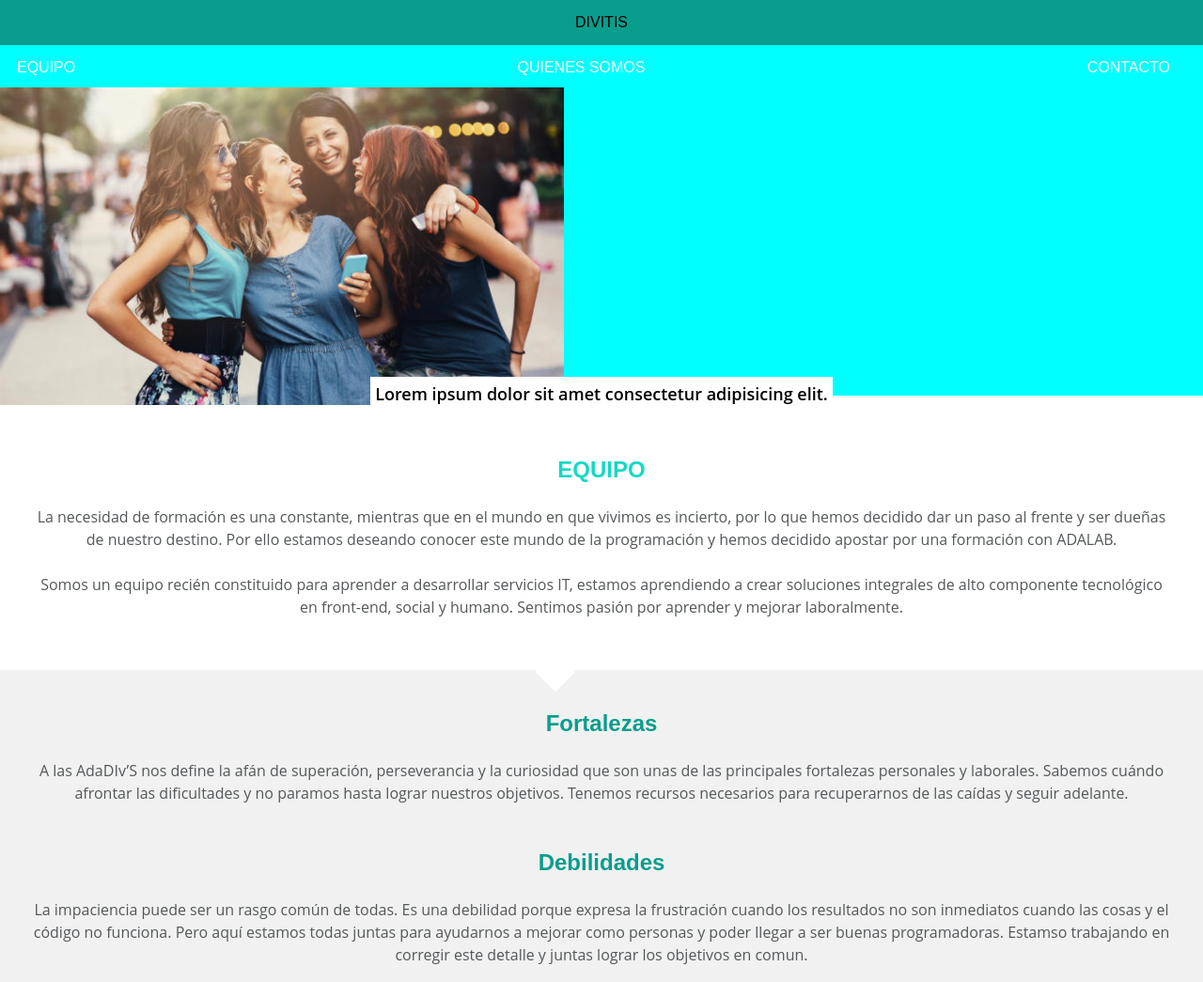
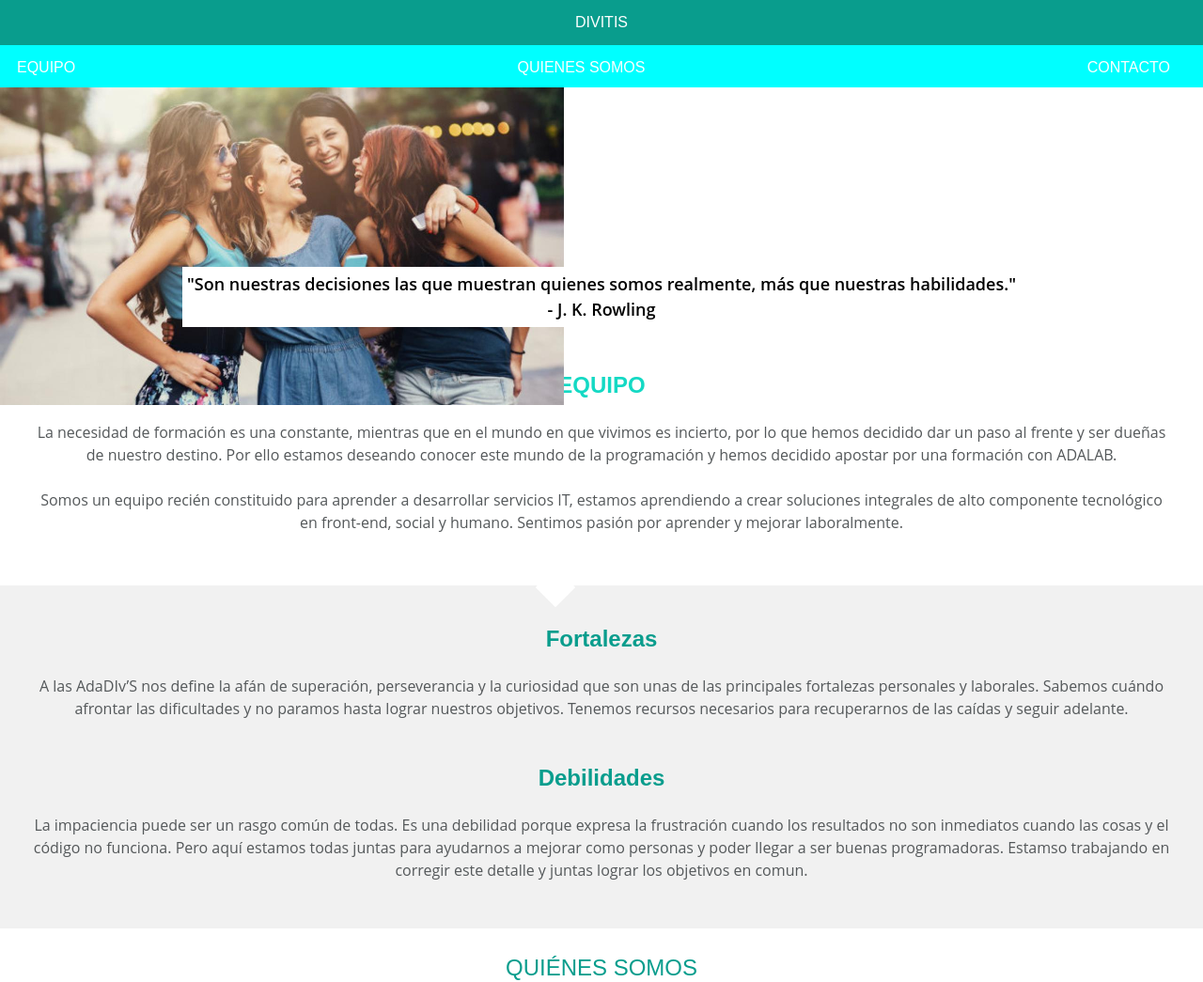
Before and after one commit to Adalab/project-promo-n-module-1-team-3, a plain HTML site: page index.html in a window 1280 px wide. Shown: the top 1045 px of the page at 94% size. Drawn offline with Linux system fonts and the light colour scheme.

Commit message:
foto cuadrada y frase de equipo añadida

```diff
--- a/index.html
+++ b/index.html
@@ -14,13 +14,13 @@
 
 <body>
     <header>
-        <h1 class="title">Divitis</h1>
+        <h1 class="title"><strong>Divitis</strong></h1>
         <nav class="nav1">
             <ul class="menu">
-                <li class="itemMenu"><a href="team" alt="team" title="equipo1">Equipo</a></li>
-                <li class="itemMenu"><a href="quienesSomos" alt="quienes" title="who"> Quienes somos</a>
+                <li class="itemMenu"><a href="team" alt="team" title="equipo1"><strong>Equipo</strong></a></li>
+                <li class="itemMenu"><a href="quienesSomos" alt="quienes" title="who"><strong>Quienes somos</strong></strQuienes></a>
                 </li>
-                <li class="itemMenu"><a href="contacto" alt="contact" title="contact">Contacto</a></li>
+                <li class="itemMenu"><a href="contacto" alt="contact" title="contact"><strong>Contacto</strong></a></li>
             </ul>
         </nav>
         <div class="hero">
@@ -33,7 +33,7 @@
 
 
         <section class="equipo">
-            <div class="frase-presentacion">Lorem ipsum dolor sit amet consectetur adipisicing elit. </div>
+            <div class="frase-presentacion"> "Son nuestras decisiones las que muestran quienes somos realmente, más que nuestras habilidades."<br>- J. K. Rowling </div>
 
             <h2 class="equipo-titulo">Equipo</h2>
             <p class="equipo-parrafo">
--- a/styles/main.css
+++ b/styles/main.css
@@ -1,6 +1,7 @@
 /* <----------HEADER-------------> */
 .title {
   background-color: #099d8d;
+  color: white;
   text-transform: uppercase;
   width: 100%;
   height: 16px;
@@ -18,9 +19,10 @@ a {
 }
 header {
   width: 100%;
-  height: 421px;
+  height: 304px;
   box-sizing: content-box;
   background-color: aqua;
+  background-color: transparent;
 }
 .nav1 {
   background-color: aqua;
```
